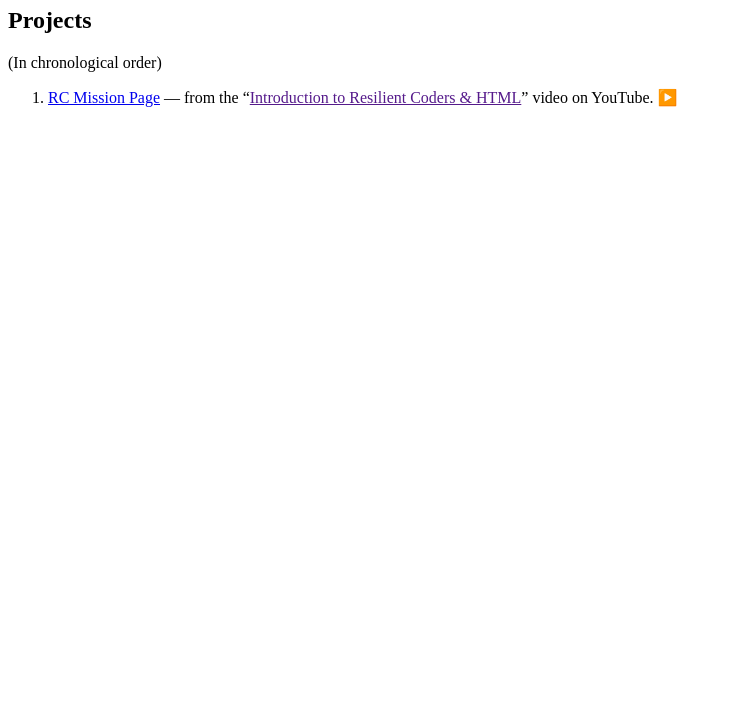
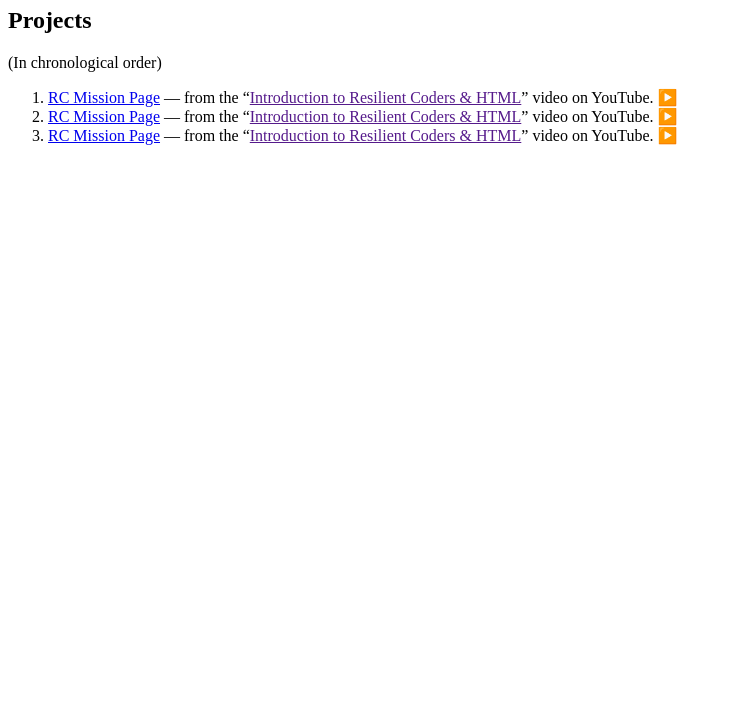
Before and after one commit to tildephil/tildephil.github.io, a plain HTML site: page index.html in a window 1280 px wide. Shown: the part 74-800 px from the top of the page, without its empty margins (0-732 px from the left). Drawn offline with Linux system fonts and the light colour scheme.

Commit message:
Update index.html

```diff
--- a/index.html
+++ b/index.html
@@ -7,12 +7,16 @@
   </head>
   <body>
     <h1>Hello #100Devs 👋🏻</h1>
+    <section>
       <hgroup>
         <h2>Projects</h2>
         <p>(In chronological order)</p>
       </hgroup>
       <ol>
         <li><a href="#">RC Mission Page</a> &mdash; from the &ldquo;<a href="" target="_blank" rel="external">Introduction to Resilient Coders &amp; HTML</a>&rdquo; video on YouTube. ▶️</li>
+        <li><a href="#">RC Mission Page</a> &mdash; from the &ldquo;<a href="" target="_blank" rel="external">Introduction to Resilient Coders &amp; HTML</a>&rdquo; video on YouTube. ▶️</li>
+        <li><a href="#">RC Mission Page</a> &mdash; from the &ldquo;<a href="" target="_blank" rel="external">Introduction to Resilient Coders &amp; HTML</a>&rdquo; video on YouTube. ▶️</li>
       </ol>
+    </section>
   </body>
 </html>
```
Lines whose indentation alone changed are shown as unchanged.
